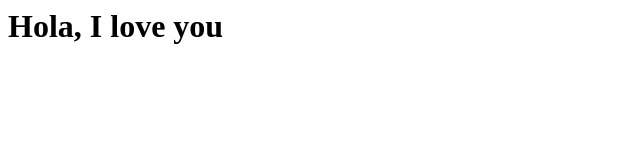
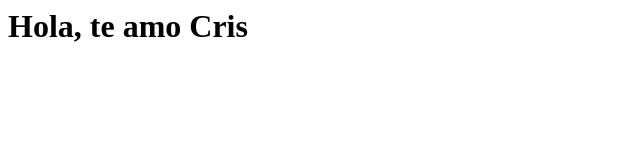
Before and after one commit to AngieCenteno/Somewhere_Only_We_know, a plain HTML site: page index.html in a window 1280 px wide. Shown: the whole page, without its empty margins (0-640 px from the left). Drawn offline with Linux system fonts and the light colour scheme.

Commit message:
Update Index

```diff
--- a/index.html
+++ b/index.html
@@ -1 +1 @@
-<h1>Hola, I love you</h1>
+<h1>Hola, te amo Cris</h1>
```
